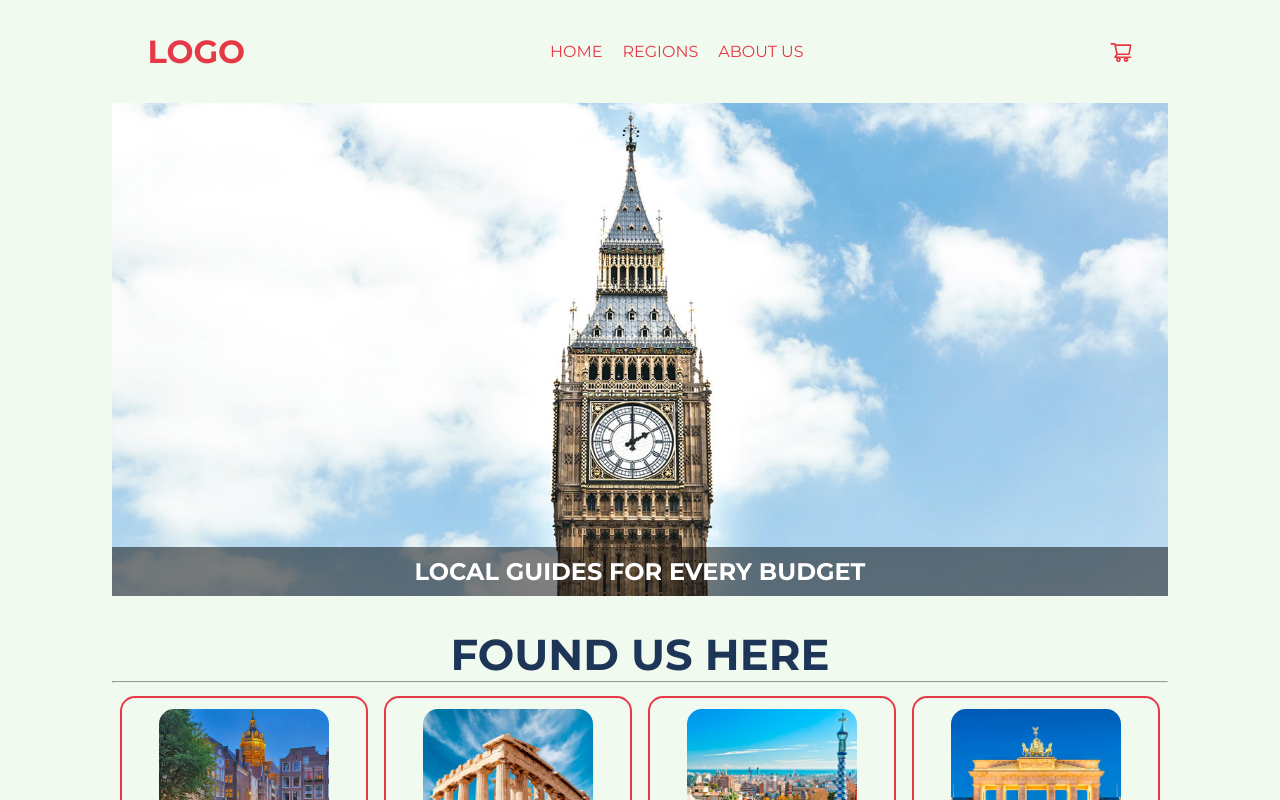
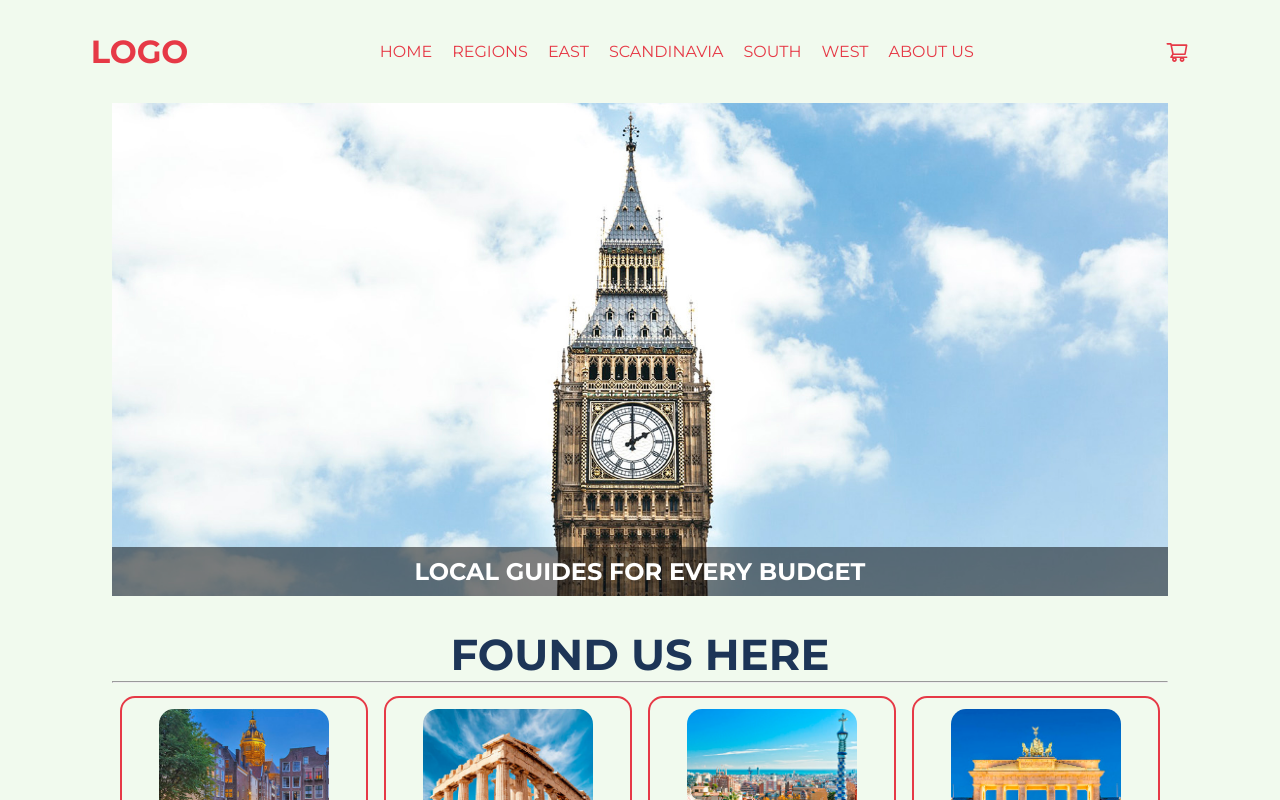
Before and after one commit to franciccone/ecommerce-react, a React (Create React App) app: page / in a window 1280 px wide. Shown: the top 800 px of the page. Built offline with nearby package versions, Linux system fonts and the light colour scheme.

Commit message:
Add regions sublinks

```diff
--- a/src/components/NavBar/NavBar.js
+++ b/src/components/NavBar/NavBar.js
@@ -12,6 +12,10 @@ const NavBar = () => {
                 <nav className="menu">
                     <Link to={"/"} className="menu-link">Home</Link>
                     <Link to={"/regions"} className="menu-link">Regions</Link>
+                    <Link to={"/regions/east"} className="menu-link">East</Link>
+                    <Link to={"/regions/scandinavia"} className="menu-link">Scandinavia</Link>
+                    <Link to={"/regions/south"} className="menu-link">South</Link>
+                    <Link to={"/regions/west"} className="menu-link">West</Link>
                     <Link to={"/about"} className="menu-link">About Us</Link>
                 </nav>
 
```
